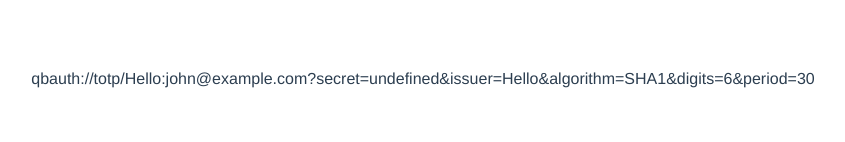
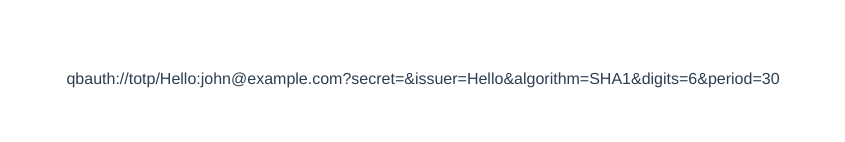
Before and after one commit to bomei/qbauth, a Vue app: page / in a window 1280 px wide. Shown: the part 406-548 px from the top of the page, without its empty margins (217-1062 px from the left). Built offline with nearby package versions, Linux system fonts and the light colour scheme; no server answers.

Commit message:
uri mv to data from computed

```diff
--- a/src/components/QRCode.vue
+++ b/src/components/QRCode.vue
@@ -51,7 +51,7 @@ export default {
         key: '',
         account: 'john@example.com',
         issuer:'Hello',
-        // uri: '',
+        uri: '',
         authCode: '',
         stMark: '',
         leftSeconds:0,
@@ -74,9 +74,9 @@ export default {
       clearInterval(this.stMark)
   },
   computed:{
-      uri: function(){
-          return `qbauth://totp/${this.issuer}:${this.account}?secret=${this.key}&issuer=${this.issuer}&algorithm=SHA1&digits=6&period=30`
-      },
+    //   uri: function(){
+    //       return `qbauth://totp/${this.issuer}:${this.account}?secret=${this.key}&issuer=${this.issuer}&algorithm=SHA1&digits=6&period=30`
+    //   },
   },
   methods:{
       regenerate: function(){
@@ -89,7 +89,7 @@ export default {
                 this.key=key
               console.log(this.key, this.account, this.issuer)
           })
-        //   this.uri=`qbauth://totp/${this.issuer}:${this.account}?secret=${this.key}&issuer=${this.issuer}&algorithm=SHA1&digits=6&period=30`
+          this.uri=`qbauth://totp/${this.issuer}:${this.account}?secret=${this.key}&issuer=${this.issuer}&algorithm=SHA1&digits=6&period=30`
       },
     check:function(){
         util.checkCode(`${this.issuer}:${this.account}`,this.enteredCode)
```
